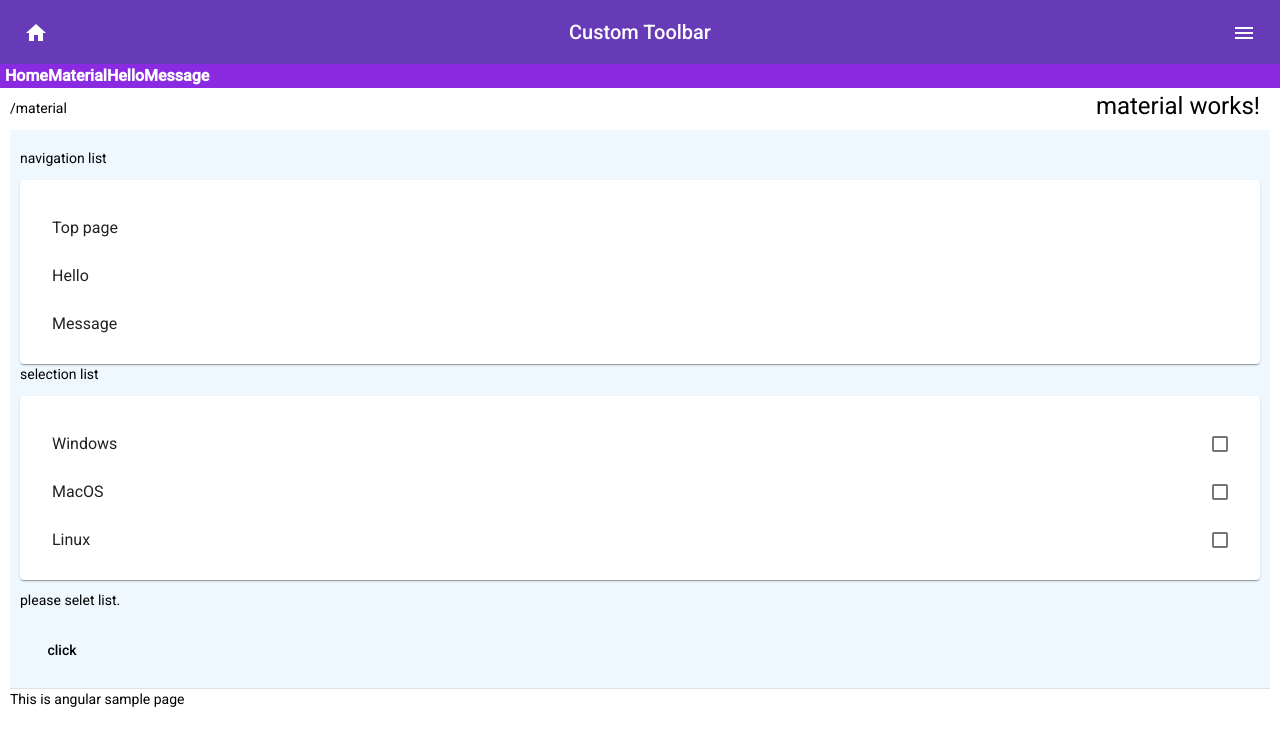
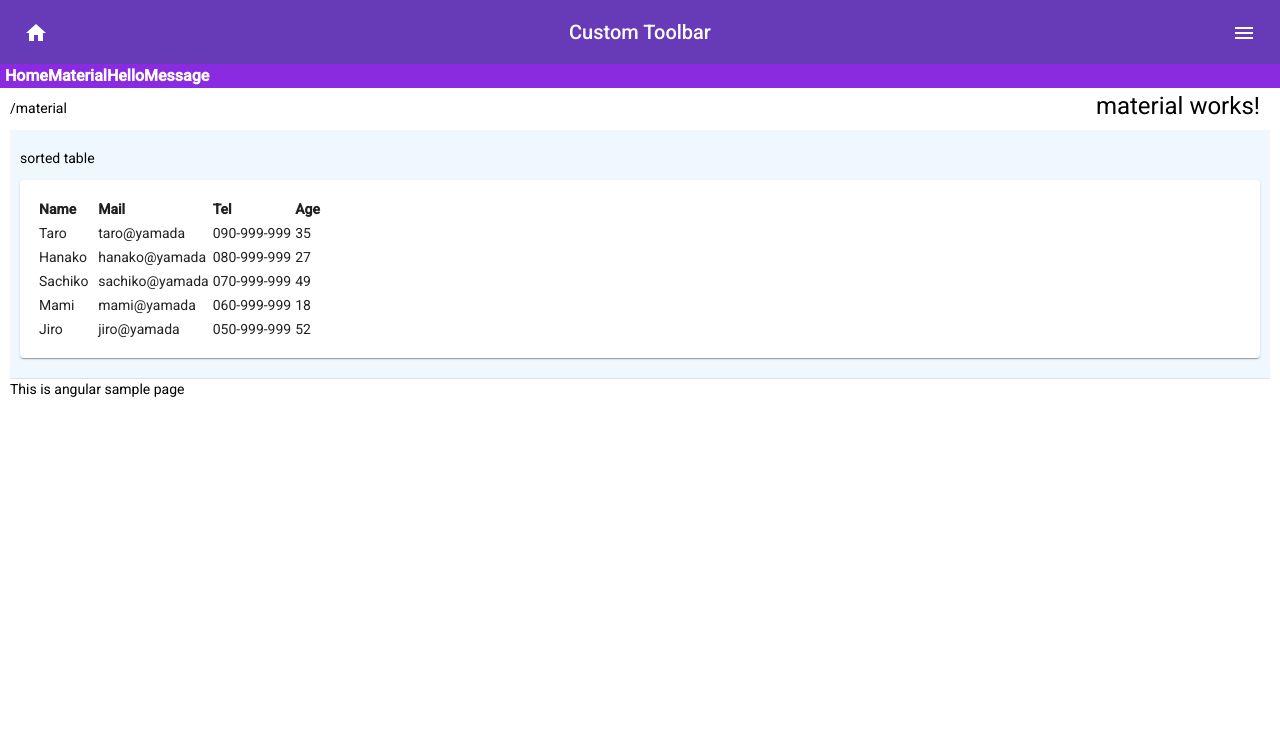
Before and after one commit to sqrmyy/angular-app, an Angular app: page /material in a window 1280 px wide. Shown: the top 746 px of the page. Built offline with nearby package versions, Linux system fonts and the light colour scheme.

Commit message:
sortModule

```diff
--- a/src/app/app.module.ts
+++ b/src/app/app.module.ts
@@ -19,6 +19,7 @@
 import { MatCardModule } from '@angular/material/card'
 import { MatExpansionModule } from '@angular/material/expansion'
 import { MatListModule } from '@angular/material/list'
+import { MatSortModule } from '@angular/material/sort'
 
 import { AppComponent } from './app.component';
 import { HelloComponent } from './hello/hello.component';
@@ -62,6 +63,7 @@
     MatCardModule,
     MatExpansionModule,
     MatListModule,
+    MatSortModule,
     BrowserAnimationsModule
   ],
   providers: [],
--- a/src/app/material/material.component.html
+++ b/src/app/material/material.component.html
@@ -1,25 +1,23 @@
 <div class="container">
     <h1>material works!</h1>
     <div>
-        <p>navigation list</p>
-        <form [formGroup]="myControl">
-            <mat-card>
-                <mat-nav-list>
-                    <a mat-list-item routerLink="">Top page</a>
-                    <a mat-list-item routerLink="/hello">Hello</a>
-                    <a mat-list-item routerLink="/msg">Message</a>
-                </mat-nav-list>
-            </mat-card>
-            <p>selection list</p>
-            <mat-card>
-                <mat-selection-list formControlName="list1">
-                    <mat-list-option value="win">Windows</mat-list-option>
-                    <mat-list-option value="mac">MacOS</mat-list-option>
-                    <mat-list-option value="lix">Linux</mat-list-option>
-                </mat-selection-list>
-            </mat-card>
-        </form>
+        <p>sorted table</p>
+        <mat-card>
+            <table matSort (matSortChange)="sortData($event)">
+                <tr>
+                    <th mat-sort-header="name">Name</th>
+                    <th mat-sort-header="mail">Mail</th>
+                    <th mat-sort-header="tel">Tel</th>
+                    <th mat-sort-header="age">Age</th>
+                </tr>
+
+                <tr *ngFor="let item of sortedData">
+                    <td>{{item.name}}</td>
+                    <td>{{item.mail}}</td>
+                    <td>{{item.tel}}</td>
+                    <td>{{item.age}}</td>
+                </tr>
+            </table>
+        </mat-card>
     </div>
-    <p>{{message}}</p>
-    <button mat-button (click)="click()">click</button>
 </div>
--- a/src/app/material/material.component.ts
+++ b/src/app/material/material.component.ts
@@ -1,5 +1,13 @@
 import { Component, OnInit } from '@angular/core';
 import { FormGroup, FormControl } from '@angular/forms';
+import { Sort } from '@angular/material/sort';
+
+export interface People {
+  name: string
+  mail: string
+  tel: string
+  age: number
+}
 
 @Component({
   selector: 'app-material',
@@ -8,19 +16,38 @@
 })
 export class MaterialComponent implements OnInit {
   message: string
-  myControl:FormGroup
+  data: People[]
+  sortedData:People[]
 
   constructor() { }
 
   ngOnInit(): void {
-    this.message = 'please selet list.'
-    this.myControl = new FormGroup({
-      list1: new FormControl(''),
+    this.data = [
+      { name: 'Taro', mail: 'taro@yamada', tel: '090-999-999', age: 35 },
+      { name: 'Hanako', mail: 'hanako@yamada', tel: '080-999-999', age: 27 },
+      { name: 'Sachiko', mail: 'sachiko@yamada', tel: '070-999-999', age: 49 },
+      { name: 'Mami', mail: 'mami@yamada', tel: '060-999-999', age: 18 },
+      { name: 'Jiro', mail: 'jiro@yamada', tel: '050-999-999', age: 52 },
+    ];
+    this.sortedData = this.data.slice()
+  }
+
+  sortData(sort: Sort) {
+    const data = this.data.slice()
+    if (!sort.active || sort.direction === '') {
+      this.sortedData = data
+      return
+    }
+
+    this.sortedData = data.sort((a, b) => {
+      const asc = sort.direction == 'asc' ? 1 : -1
+      switch (sort.active) {
+        case 'name': return (a.name < b.name ? 1 : -1) * asc;
+        case 'mail': return (a.mail < b.mail ? 1 : -1) * asc;
+        case 'tel': return (a.tel < b.tel ? 1 : -1) * asc;
+        case 'age': return (a.age < b.age ? 1 : -1) * asc;
+        default: return 0
+      }
     })
   }
-
-  click() {
-    this.message = JSON.stringify(this.myControl.value)
-  }
-
 }
```
